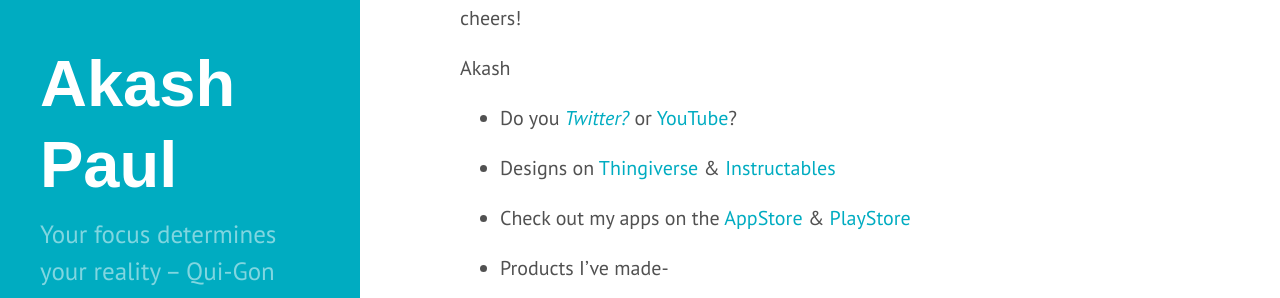
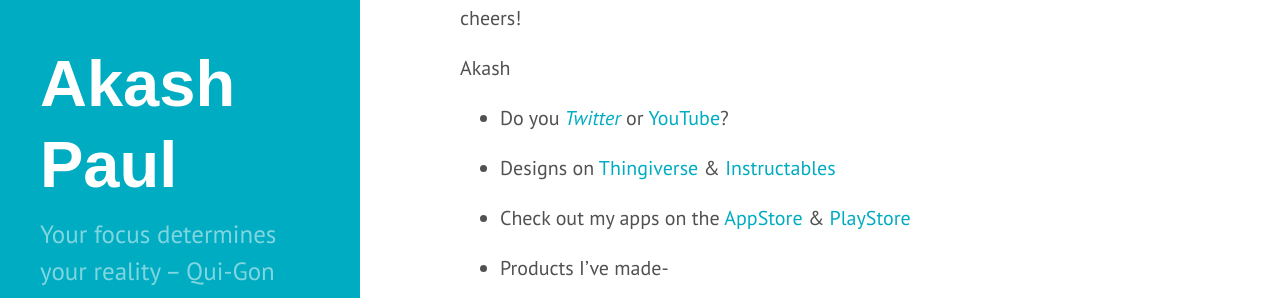
Before and after one commit to iakashpaul/iakashpaul.github.io, a Jekyll site: the page built from about.md, in a window 1280 px wide and 1030 px high. Shown: the part 487-785 px from the top of the window. Built offline with Jekyll 4.4.1, drawn with Linux system fonts in a browser that asks for light colours.

```diff
--- a/about.md
+++ b/about.md
@@ -14,7 +14,7 @@ cheers!
 
 Akash
 
-- Do you [_Twitter?_](https://twitter.com/iakashpaul) or [YouTube]()?
+- Do you [_Twitter_](https://twitter.com/iakashpaul) or [YouTube]()?
 
 - Designs on [Thingiverse]() & [Instructables](http://www.instructables.com/member/iAkashPaul/?publicView=true)
 
```
